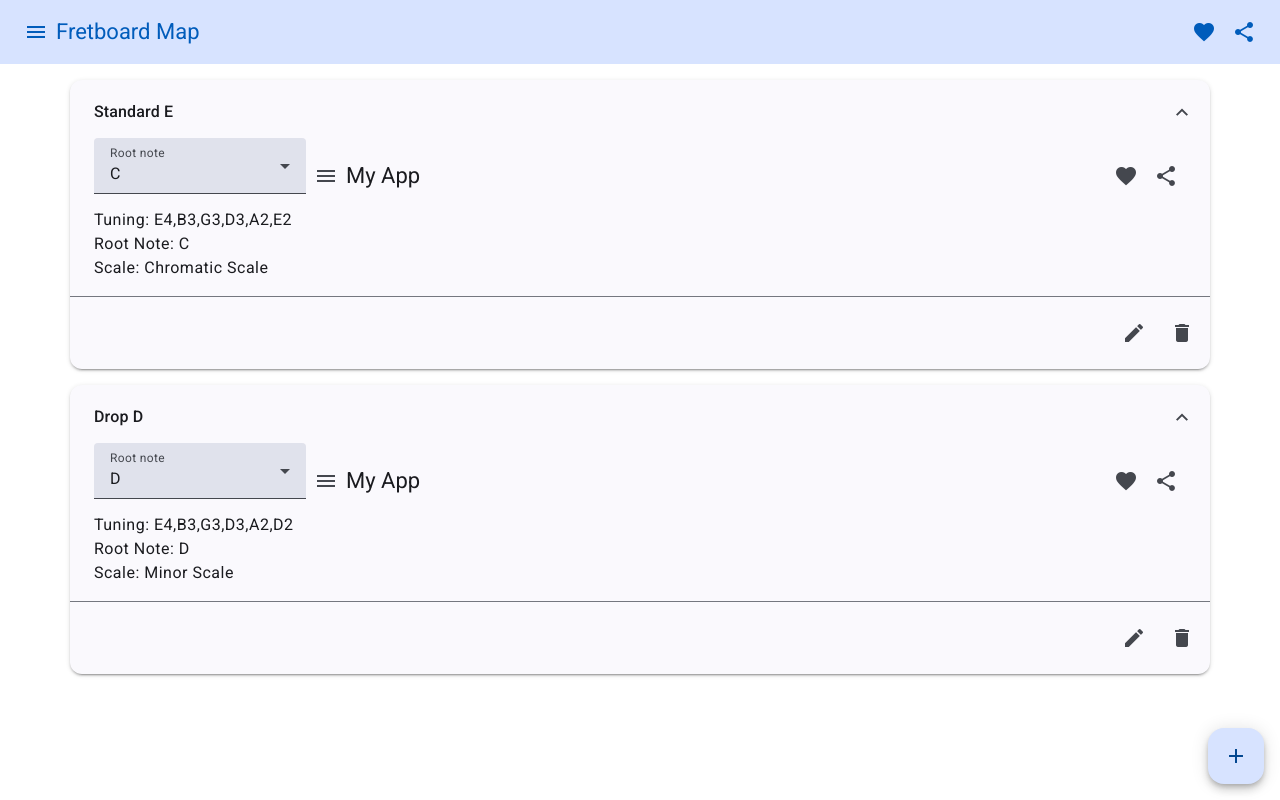
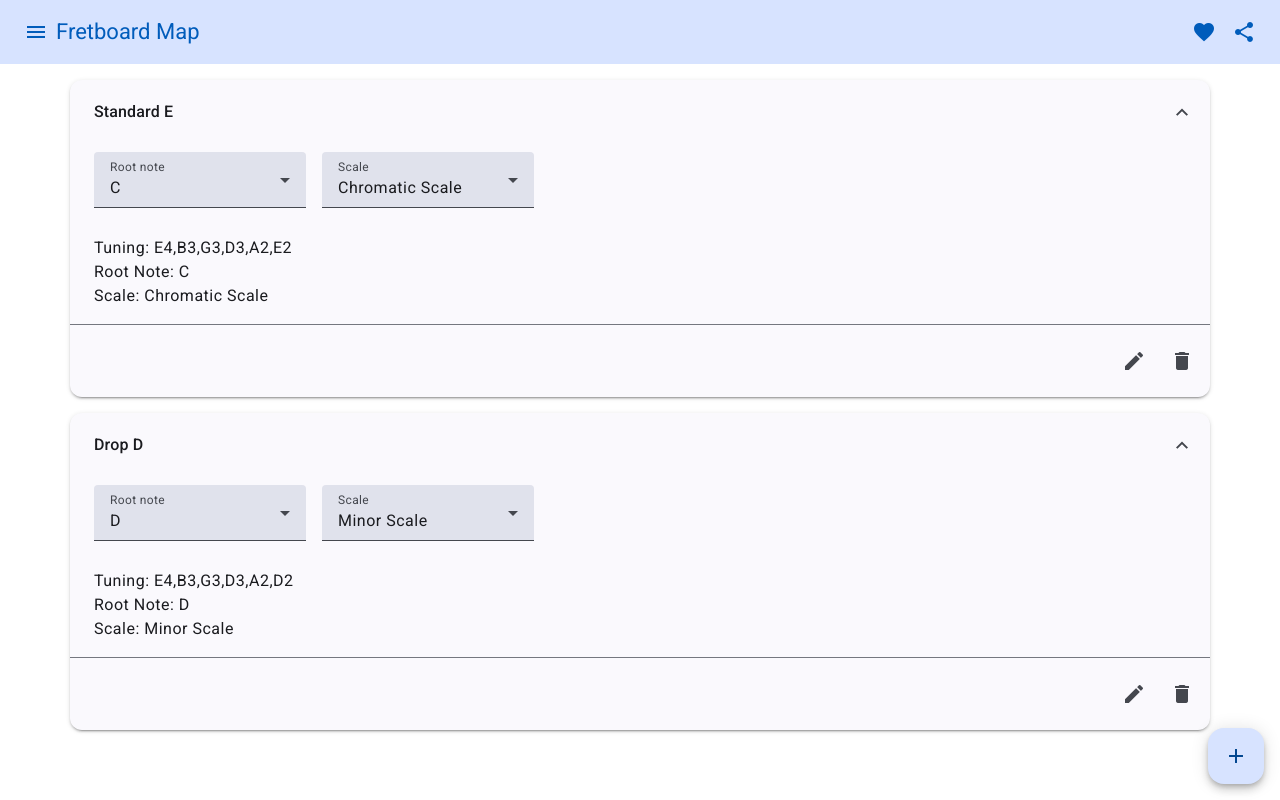
Before and after one commit to yuriity/fretboard-map, an Angular app: page / in a window 1280 px wide. Built offline with nearby package versions, Linux system fonts and the light colour scheme.

Commit message:
Refactor FretbordToolbarComponent to replace MatToolbar with a controls container; add scale selection functionality and update styles for better layout

```diff
--- a/src/app/components/fretboard-card/fretbord-toolbar/fretbord-toolbar.component.html
+++ b/src/app/components/fretboard-card/fretbord-toolbar/fretbord-toolbar.component.html
@@ -1,21 +1,18 @@
-<mat-toolbar>
+<div class="controls-container">
   <mat-form-field>
     <mat-label>Root note</mat-label>
-    <mat-select id="root-note" [value]="fretboard().rootNote()" (selectionChange)="onNoteSelected($event.value)">
+    <mat-select [value]="fretboard().rootNote()" (selectionChange)="onNoteSelected($event.value)">
       @for (note of notes; track note.name) {
         <mat-option [value]="note.name">{{note.name}}</mat-option>
       }
     </mat-select>
   </mat-form-field>
-  <button mat-icon-button class="example-icon" aria-label="Example icon-button with menu icon">
-    <mat-icon>menu</mat-icon>
-  </button>
-  <span>My App</span>
-  <span class="toolbar-spacer"></span>
-  <button mat-icon-button class="example-icon favorite-icon" aria-label="Example icon-button with heart icon">
-    <mat-icon>favorite</mat-icon>
-  </button>
-  <button mat-icon-button class="example-icon" aria-label="Example icon-button with share icon">
-    <mat-icon>share</mat-icon>
-  </button>
-</mat-toolbar>
+  <mat-form-field>
+    <mat-label>Scale</mat-label>
+    <mat-select [value]="fretboard().scale()" (selectionChange)="onScaleSelected($event.value)">
+      @for (scale of scaleNames; track scale) {
+        <mat-option [value]="scale">{{scale}}</mat-option>
+      }
+    </mat-select>
+  </mat-form-field>
+</div>
--- a/src/app/components/fretboard-card/fretbord-toolbar/fretbord-toolbar.component.ts
+++ b/src/app/components/fretboard-card/fretbord-toolbar/fretbord-toolbar.component.ts
@@ -1,19 +1,18 @@
 import { Component, input } from '@angular/core';
 import { MatButtonModule } from '@angular/material/button';
 import { MatIconModule } from '@angular/material/icon';
-import { MatToolbarModule } from '@angular/material/toolbar';
 import { MatTooltipModule } from '@angular/material/tooltip';
 import { MatSelectModule } from '@angular/material/select';
 import { MatFormFieldModule } from '@angular/material/form-field';
 
 import { ChromaticScale } from '../../../models/notes';
 import { FretboardSettings } from '../../../models/fretboard-settings';
+import { ScaleFormulas } from '../../../models/scale-formulas';
 
 @Component({
   selector: 'fbm-fretbord-toolbar',
   imports: [
     MatButtonModule,
-    MatToolbarModule,
     MatIconModule,
     MatTooltipModule,
     MatSelectModule,
@@ -21,16 +20,37 @@ import { FretboardSettings } from '../../../models/fretboard-settings';
   ],
   templateUrl: './fretbord-toolbar.component.html',
   styles: `
-    .mat-toolbar-row, .mat-toolbar-single-row {
-      padding: 0;
-  }`,
+    .controls-container {
+      display: flex;
+      flex-direction: row;
+      gap: 16px;
+      padding: 8px 0;
+      align-items: center;
+    }
+
+    mat-form-field {
+      min-width: 120px;
+    }
+
+    @media (max-width: 480px) {
+      .controls-container {
+        flex-direction: column;
+        align-items: stretch;
+      }
+    }
+  `,
 })
 export class FretbordToolbarComponent {
   fretboard = input.required<FretboardSettings>();
 
   readonly notes = ChromaticScale.slice(0, 12);
+  readonly scaleNames = Object.keys(ScaleFormulas);
 
   onNoteSelected(noteName: string) {
     this.fretboard().rootNote.set(noteName);
   }
+
+  onScaleSelected(scale: string) {
+    this.fretboard().scale.set(scale);
+  }
 }
```
